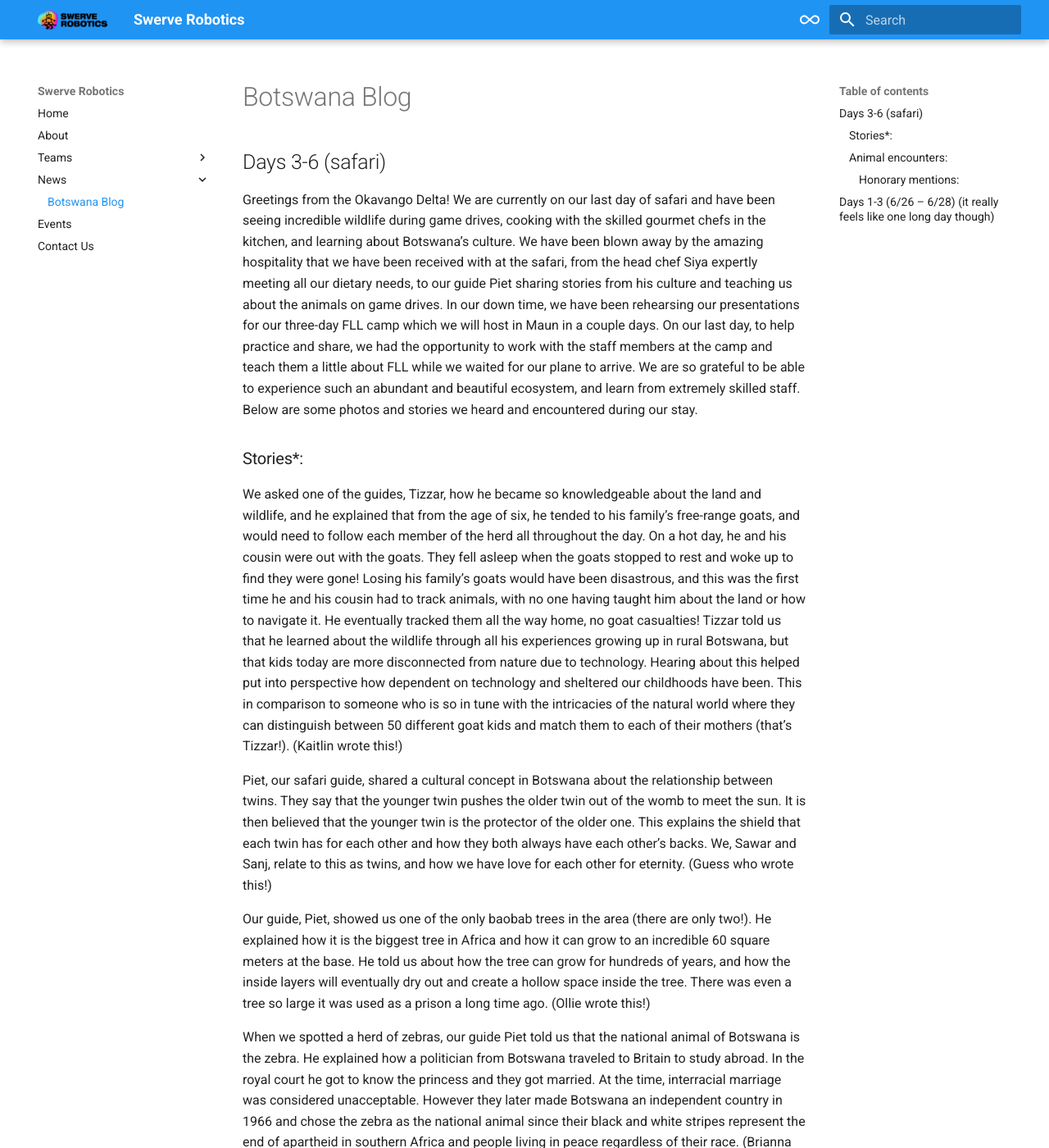
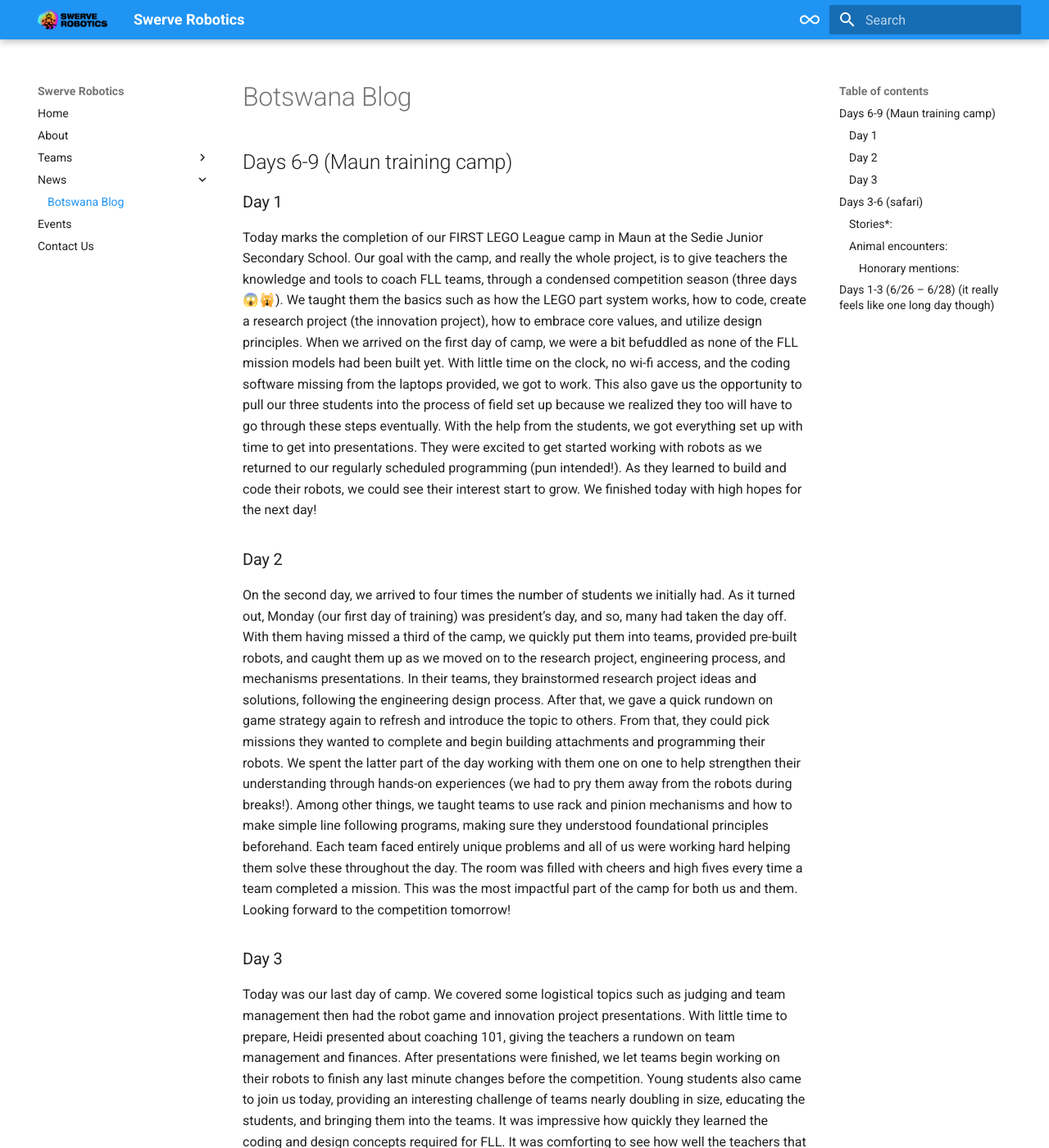
Before and after one commit to SwerveRobotics/swerverobotics.github.io, an MkDocs documentation site: the page built from docs/news/2023_botswana_blog.md, in a window 1280 px wide and 1400 px high. Shown: the whole window at 82% size. Built offline with MkDocs 1.6.1 and Material for MkDocs 9.7.7, drawn with Linux system fonts in a browser that asks for light colours; some of the changed text lies outside the part shown.

Commit message:
Added Botswana content days 6-9

```diff
--- a/docs/news/2023_botswana_blog.md
+++ b/docs/news/2023_botswana_blog.md
@@ -1,5 +1,17 @@
 # Botswana Blog
 
+## Days 6-9 (Maun training camp)
+
+### Day 1
+Today marks the completion of our FIRST LEGO League camp in Maun at the Sedie Junior Secondary School. Our goal with the camp, and really the whole project, is to give teachers the knowledge and tools to coach FLL teams, through a condensed competition season (three days 😱🙀). We taught them the basics such as how the LEGO part system works, how to code, create a research project (the innovation project), how to embrace core values, and utilize design principles.
+When we arrived on the first day of camp, we were a bit befuddled as none of the FLL mission models had been built yet.­ With little time on the clock, no wi-fi access, and the coding software missing from the laptops provided, we got to work. This also gave us the opportunity to pull our three students into the process of field set up because we realized they too will have to go through these steps eventually. With the help from the students, we got everything set up with time to get into presentations. They were excited to get started working with robots as we returned to our regularly scheduled programming (pun intended!). As they learned to build and code their robots, we could see their interest start to grow. We finished today with high hopes for the next day!
+
+### Day 2
+On the second day, we arrived to four times the number of students we initially had. As it turned out, Monday (our first day of training) was president’s day, and so, many had taken the day off. With them having missed a third of the camp, we quickly put them into teams, provided pre-built robots, and caught them up as we moved on to the research project, engineering process, and mechanisms presentations. In their teams, they brainstormed research project ideas and solutions, following the engineering design process. After that, we gave a quick rundown on game strategy again to refresh and introduce the topic to others. From that, they could pick missions they wanted to complete and begin building attachments and programming their robots. We spent the latter part of the day working with them one on one to help strengthen their understanding through hands-on experiences (we had to pry them away from the robots during breaks!). Among other things, we taught teams to use rack and pinion mechanisms and how to make simple line following programs, making sure they understood foundational principles beforehand. Each team faced entirely unique problems and all of us were working hard helping them solve these throughout the day. The room was filled with cheers and high fives every time a team completed a mission. This was the most impactful part of the camp for both us and them. Looking forward to the competition tomorrow!
+
+### Day 3
+Today was our last day of camp. We covered some logistical topics such as judging and team management then had the robot game and innovation project presentations. With little time to prepare, Heidi presented about coaching 101, giving the teachers a rundown on team management and finances. After presentations were finished, we let teams begin working on their robots to finish any last minute changes before the competition. Young students also came to join us today, providing an interesting challenge of teams nearly doubling in size, educating the students, and bringing them into the teams. It was impressive how quickly they learned the coding and design concepts required for FLL. It was comforting to see how well the teachers that we taught were able to guide the younger students through all the content we had covered in the past two days. Because of this, we can rest easy knowing they will make excellent FLL coaches and leaders of STEM. After lunch, we had our competition where teams each presented to everyone their research project. The teachers had engaged the secondary school students to the point where some even ran the robot during the robot game and presented their team’s project. As the day progressed to the robot game, all teams were loudly cheering for each other and embracing the FIRST core values. Truly enlightening! From this experience we are excited to improve upon our curriculum and bring it to Gaborone.
+___
 ## Days 3-6 (safari)
 Greetings from the Okavango Delta! We are currently on our last day of safari and have been seeing incredible wildlife during game drives, cooking with the skilled gourmet chefs in the kitchen, and learning about Botswana’s culture. We have been blown away by the amazing hospitality that we have been received with at the safari, from the head chef Siya expertly meeting all our dietary needs, to our guide Piet sharing stories from his culture and teaching us about the animals on game drives. In our down time, we have been rehearsing our presentations for our three-day FLL camp which we will host in Maun in a couple days. On our last day, to help practice and share, we had the opportunity to work with the staff members at the camp and teach them a little about FLL while we waited for our plane to arrive. We are so grateful to be able to experience such an abundant and beautiful ecosystem, and learn from extremely skilled staff. Below are some photos and stories we heard and encountered during our stay.
 
@@ -43,8 +55,7 @@
 - Porcupine: got to see it for a few seconds in the daylight (they are nocturnal) before it ran away. Our guide hadn’t seen one for over 4 months, so this was a big deal.
 
 - Wild dogs: these guys were really far away so we didn’t get any good photos but they are really great runners and have a distinct c sharp call to regroup their pack
-
-
+___
 ## Days 1-3 (6/26 – 6/28) (it really feels like one long day though)
 Dumela! We have experienced four different countries, four international airports, three different plane manufacturers, and many accents in 48 hours (pretty much, we’re rounding!). Despite these exciting adventures, here are our top three things we’re excited to have a break from: cramped spaces, airplane food, and sleeping sitting up (or just getting no sleep). Things we’re excited about are: eating more cultural food (Sawar), meeting new people (Sanj), cultural exchange (Kaitlin), seeing cool animals (Brianna), seeing the sunrise (Ollie), sharing STEM (Guinness). When we finally landed in Maun, we were kindly picked up by a member of the Tshilli Farm who drove us 45 minutes (after patiently waiting for us to figure out luggage out) to the farm where we’re staying. During the drive, so many kids who were walking home from their school day waved and shouted to greet us. Everyone has been incredibly welcoming and hospitable, and we’ve only gotten a taste of Botswana. We will be updating this blog as frequently as we can and you’ll next be hearing about our safari adventures!
 
```
